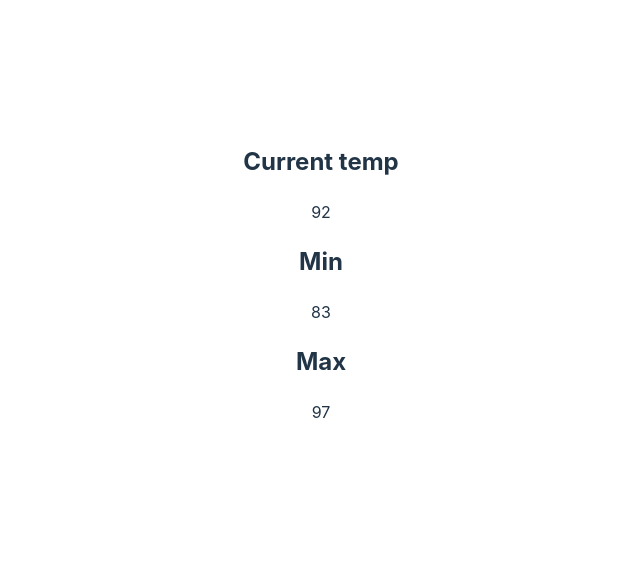
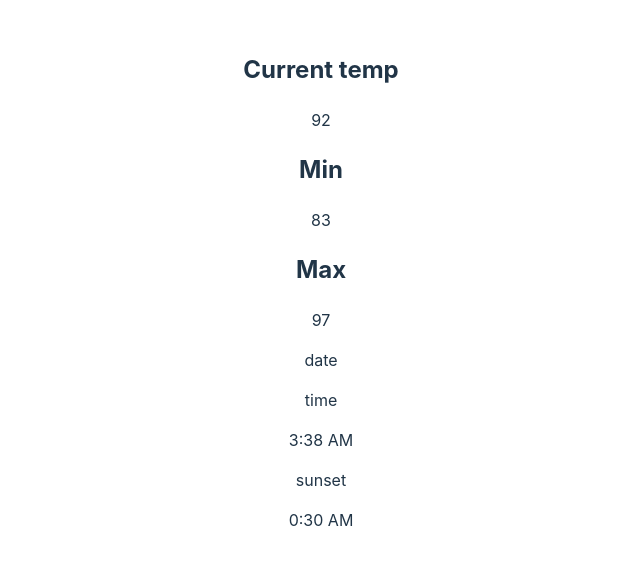
Before and after one commit to aliciahetrick/weather, a React (Vite) app: page / in a window 1280 px wide. Shown: the part 118-682 px from the top of the page, without its empty margins (319-959 px from the left). Built offline with nearby package versions, Linux system fonts and the light colour scheme.

Commit message:
Add sunset time component

```diff
--- a/src/components/CurrentWeather.tsx
+++ b/src/components/CurrentWeather.tsx
@@ -1,6 +1,8 @@
 require("dotenv").config();
 import { useState, useEffect } from "react";
 import { TemporaryCurrentWeatherData } from "./TemporaryCurrentWeatherData";
+import CurrentDateAndTime from "./DateTimeSunset";
+import SunsetTime from "./SunsetTime";
 
 // interface IWeather {
 //   current: any;
@@ -50,6 +52,9 @@ const CurrentWeather = () => {
       {weather && <p>{Math.floor(weather.main.temp_min)}</p>}
       <h2>Max</h2>
       {weather && <p>{Math.floor(weather.main.temp_max)}</p>}
+
+      <CurrentDateAndTime weather={weather} />
+      <SunsetTime weather={weather} />
     </div>
   );
 };
--- /dev/null
+++ b/src/components/DateTimeSunset.tsx
@@ -0,0 +1,53 @@
+require("dotenv").config();
+import { useState, useEffect } from "react";
+
+const CurrentDateAndTime = ({ weather }) => {
+  const [time, setTime] = useState<string | null>(null);
+  const [date, setDate] = useState(null);
+  const [sunsetTime, setSunsetTime] = useState<any | null>(null);
+
+  useEffect(() => {
+    function updateTime() {
+      const currentTime = new Date();
+      const hours = currentTime.getHours();
+      let minutes = currentTime.getMinutes();
+      if (minutes < 10) {
+        minutes = "0" + minutes;
+      }
+      var time = hours + ":" + minutes + " ";
+      if (hours > 11) {
+        time += "PM";
+      } else {
+        time += "AM";
+      }
+      setTime(time);
+    }
+
+    setInterval(updateTime, 1000);
+    function getDate() {
+      if (weather) {
+        let unixTimestamp = weather.dt;
+        const time = new Date(unixTimestamp * 1000);
+        const dateString = time.toDateString();
+        const dateWithRemovedYear = dateString.slice(0, -5);
+        const dateWithoutDayOfWeek = dateWithRemovedYear
+          .split(" ")
+          .slice(1)
+          .join(" ");
+        setDate(dateWithoutDayOfWeek);
+      }
+    }
+    getDate();
+  }, []);
+
+  return (
+    <div>
+      <p>date</p>
+      {date}
+      <p>time</p>
+      {time}
+    </div>
+  );
+};
+
+export default CurrentDateAndTime;
--- /dev/null
+++ b/src/components/SunsetTime.tsx
@@ -0,0 +1,39 @@
+require("dotenv").config();
+import { useState, useEffect } from "react";
+
+const SunsetTime = ({ weather }) => {
+  const [sunsetTime, setSunsetTime] = useState<any | null>(null);
+
+  useEffect(() => {
+    function getSunsetTime() {
+      if (weather) {
+        let unixTimestamp = weather?.sys.sunset;
+        const date = new Date(unixTimestamp * 1000);
+
+        const hours = date.getHours();
+        let minutes = date.getMinutes();
+
+        if (minutes < 10) {
+          minutes = "0" + minutes;
+        }
+        let time = hours + ":" + minutes + " ";
+        if (hours > 11) {
+          time += "PM";
+        } else {
+          time += "AM";
+        }
+        setSunsetTime(time);
+      }
+    }
+    getSunsetTime();
+  }, [weather]);
+
+  return (
+    <div>
+      <p>sunset</p>
+      {weather && sunsetTime}
+    </div>
+  );
+};
+
+export default SunsetTime;
```
